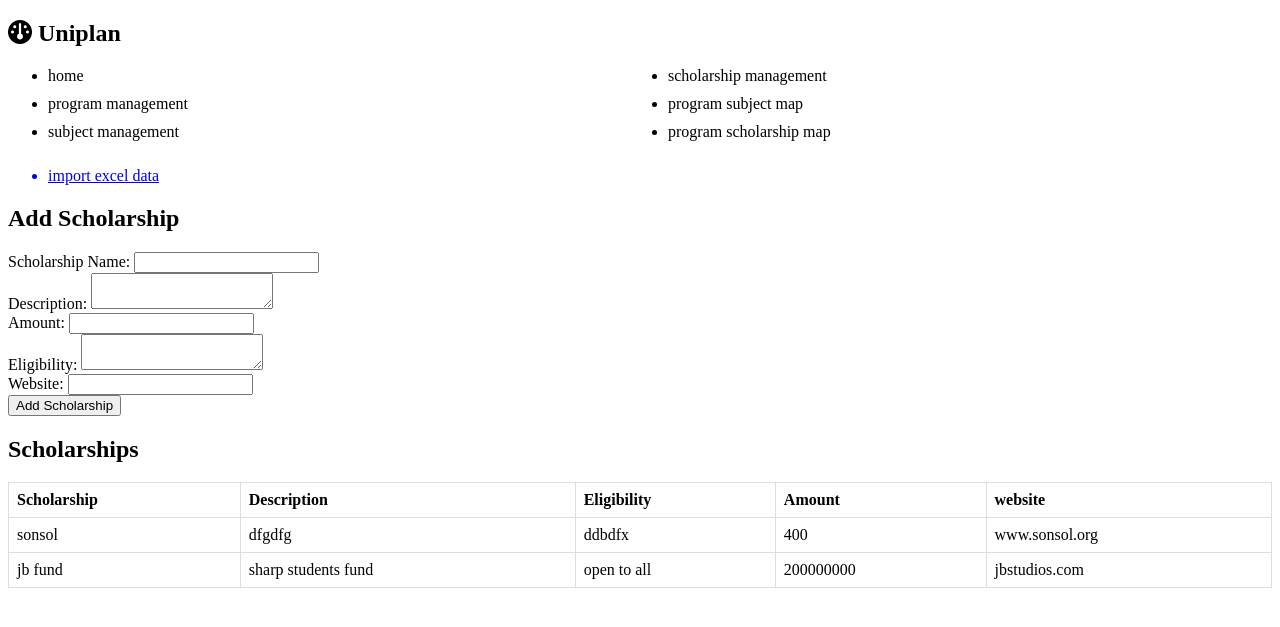
After one commit to ossydotpy/uniplan, a Flask app: page /scholarships in a window 1280 px wide. The commit adds this page. Shown: the top 627 px of the page. Run offline with Flask 3, Linux system fonts and the light colour scheme.

Commit message:
added scholarship management changed navbar styling

```diff
--- a/uniplan/forms.py
+++ b/uniplan/forms.py
@@ -48,7 +48,17 @@ class ProgramScholarshipForm(FlaskForm):
     program_id = IntegerField('Program ID', validators=[DataRequired()])
     scholarship_id = IntegerField('Scholarship ID', validators=[DataRequired()])
 
+    def validate_program_id(self, field):
+        program = Program.query.get(field.data)
+        if program is None:
+            raise ValidationError('Invalid Program ID')
+
 
 class ProgramCareerForm(FlaskForm):
     program_id = IntegerField('Program ID', validators=[DataRequired()])
     career = StringField('Career', validators=[DataRequired()])
+
+    def validate_program_id(self, field):
+        program = Program.query.get(field.data)
+        if program is None:
+            raise ValidationError('Invalid Program ID')
--- a/uniplan/routes.py
+++ b/uniplan/routes.py
@@ -1,7 +1,7 @@
 from flask import render_template, redirect, url_for
 from uniplan import app, db
-from uniplan.models import Program, Subject, ProgramSubject
-from uniplan.forms import ProgramForm, SubjectForm, ProgramSubjectForm
+from uniplan.models import Program, Subject, ProgramSubject, Scholarship, ProgramScholarship
+from uniplan.forms import ProgramForm, SubjectForm, ProgramSubjectForm, ScholarshipForm, ProgramScholarshipForm
 
 
 @app.route('/', methods=['GET'])
@@ -47,6 +47,41 @@ def manage_sub():
     return render_template('manage_sub.html', form=form, subjects=subjects)
 
 
+@app.route('/scholarships', methods=['GET', 'POST'])
+def scholarships():
+    scholarship_list = Scholarship.query.all()
+    form = ScholarshipForm()
+    if form.validate_on_submit():
+        scholarship_name = form.scholarship_name.data
+        description = form.description.data
+        amount = form.amount.data
+        eligibility = form.eligibility.data
+        website = form.website.data
+        new_scholarship = Scholarship(scholarship_name=scholarship_name, description=description,
+                                      amount=amount, eligibility=eligibility, website=website)
+        db.session.add(new_scholarship)
+        db.session.commit()
+        return redirect(url_for('scholarships'))
+    return render_template('scholarships.html', form=form, scholarships=scholarship_list)
+
+
+@app.route('/prog_scholar', methods=['GET', 'POST'])
+def prog_scholar():
+    programs = Program.query.all()
+    prog_scho = ProgramScholarship.query.all()
+    form = ProgramScholarshipForm()
+    if form.validate_on_submit():
+        program_id = form.program_id.data
+        scholarship_id = form.scholarship_id.data
+
+        new_prog_scho = ProgramScholarship(program_id=program_id, scholarship_id=scholarship_id)
+        db.session.add(new_prog_scho)
+        db.session.commit()
+        return redirect(url_for('prog_scholar'))
+
+    return render_template('prog_scho.html', form=form, prog_scho=prog_scho, programs=programs)
+
+
 @app.route('/prog_sub', methods=['GET', 'POST'])
 def manage_prog_sub():
     programs = Program.query.all()
--- a/uniplan/static/css/main.css
+++ b/uniplan/static/css/main.css
@@ -10,3 +10,30 @@ th, td {
 th {
 
 }
+.navigation {
+    list-style: none;
+    padding: 0;
+}
+
+.navigation h1 a {
+    text-decoration: none;
+    color: inherit;
+}
+
+.navigation ul {
+    column-count: 2;
+}
+
+.navigation ul li {
+    margin-bottom: 10px;
+}
+
+.navigation ul li a {
+    text-decoration: none;
+    color: inherit;
+    display: block;
+}
+
+.navigation ul li a:hover {
+    text-decoration: underline;
+}
--- a/uniplan/templates/base.html
+++ b/uniplan/templates/base.html
@@ -16,7 +16,10 @@
             <li><a href ='{{url_for('index')}}'>home</a></li>
             <li><a href ='{{url_for('manage_programs')}}'>program management</a></li>
             <li><a href ='{{url_for('manage_sub')}}'>subject management</a></li>
+            <li><a href ='{{url_for('scholarships')}}'>scholarship management</a></li>
             <li><a href ='{{url_for('manage_prog_sub')}}'>program subject map</a></li>
+            <li><a href ='{{url_for('prog_scholar')}}'>program scholarship map</a></li>
+
         </ul>
     </nav>
     <main class="content-area">
--- /dev/null
+++ b/uniplan/templates/scholarships.html
@@ -0,0 +1,87 @@
+{% extends 'base.html' %}
+
+{% block content %}
+<ul><a href="#"><li>import excel data</li></a></ul>
+<div class="container">
+    <div class="row">
+        <div class="col-md-6">
+            <h2>Add Scholarship</h2>
+            <form method="post" action="{{ url_for('scholarships') }}">
+                {{ form.hidden_tag() }}
+
+                <div class="form-group">
+                    <label for="scholarship_name">Scholarship Name:</label>
+                    {{ form.scholarship_name(class="form-control") }}
+                    {% for error in form.scholarship_name.errors %}
+                    <small class="form-text text-danger">{{ error }}</small>
+                    {% endfor %}
+                </div>
+
+                <div class="form-group">
+                    <label for="description">Description:</label>
+                    {{ form.description(class="form-control") }}
+                    {% for error in form.description.errors %}
+                    <small class="form-text text-danger">{{ error }}</small>
+                    {% endfor %}
+                </div>
+
+                <div class="form-group">
+                    <label for="amount">Amount:</label>
+                    {{ form.amount(class="form-control") }}
+                    {% for error in form.amount.errors %}
+                    <small class="form-text text-danger">{{ error }}</small>
+                    {% endfor %}
+                </div>
+
+                <div class="form-group">
+                    <label for="eligibility">Eligibility:</label>
+                    {{ form.eligibility(class="form-control") }}
+                    {% for error in form.eligibility.errors %}
+                    <small class="form-text text-danger">{{ error }}</small>
+                    {% endfor %}
+                </div>
+
+                <div class="form-group">
+                    <label for="website">Website:</label>
+                    {{ form.website(class="form-control") }}
+                    {% for error in form.website.errors %}
+                    <small class="form-text text-danger">{{ error }}</small>
+                    {% endfor %}
+                </div>
+
+                <button type="submit" class="btn btn-primary">Add Scholarship</button>
+            </form>
+        </div>
+    </div>
+
+    <div class="row">
+        <h2>Scholarships</h2>
+        {%if scholarships %}
+        <table>
+            <thead>
+            <tr>
+                <th>Scholarship</th>
+                <th>Description</th>
+                <th>Eligibility</th>
+                <th>Amount</th>
+                <th>website</th>
+            </tr>
+            </thead>
+            <tbody>
+            {%for scholarship in scholarships%}
+            <tr>
+                <td>{{scholarship.scholarship_name}}</td>
+                <td>{{scholarship.description}}</td>
+                <td>{{scholarship.eligibility}}</td>
+                <td>{{scholarship.amount}}</td>
+                <td>{{scholarship.website}}</td>
+            </tr>
+            {%endfor%}
+            {%else%}
+            <p>no scholarships here</p>
+            {%endif%}
+            </tbody>
+        </table>
+    </div>
+</div>
+{% endblock %}
```
Also changed, not shown: uniplan/templates/prog_scho.html (added, +49 -0 lines), instance/db-jun724.db, 1 other file.
